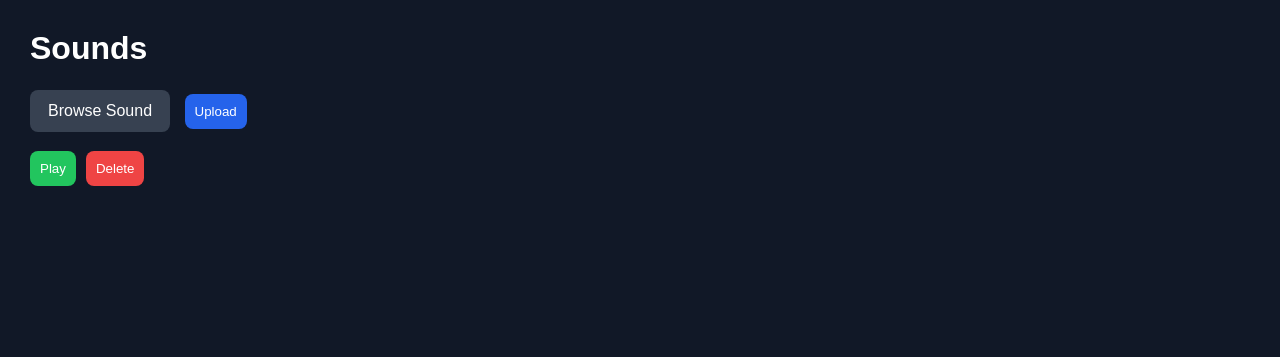
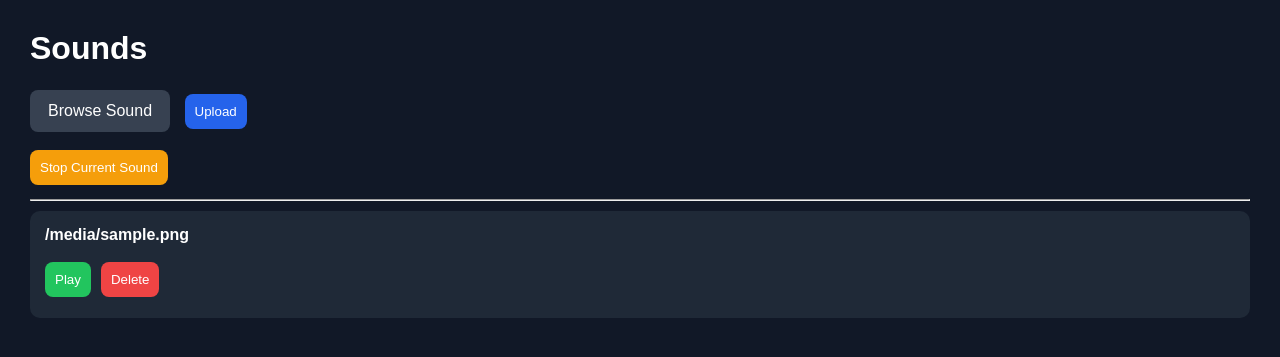
Before and after one commit to human757-fin/evilbot, a Flask app: template templates/sounds.html in a window 1280 px wide. Shown: the part 49-406 px from the top of the page. Run offline with Flask 3, Linux system fonts and the light colour scheme; the template is opened without the code that fills it: most values are stand-ins (such as "Sample title", 1, 10 or a date in 2020); parts of the project's set-up code (start-up, migrations or seed data) failed here and were passed over.

Commit message:
fixed sounds page

```diff
--- a/bot_api.py
+++ b/bot_api.py
@@ -48,6 +48,12 @@ def play_sound(filename):
     })
 
 
+def stop_sound():
+    push_command({
+        "action": "stop_sound"
+    })
+
+
 def send_embed(
     channel_id,
     title,
--- a/static/style.css
+++ b/static/style.css
@@ -184,3 +184,20 @@ input:checked + .slider {
 input:checked + .slider:before {
     transform: translateX(24px);
 }
+
+.filename {
+    font-size: 16px;
+    font-weight: bold;
+    margin-bottom: 12px;
+    color: white;
+    word-break: break-word;
+}
+
+.stop-btn {
+    background: #f59e0b;
+    margin-top: 15px;
+}
+
+.stop-btn:hover {
+    background: #d97706;
+}
--- a/templates/sounds.html
+++ b/templates/sounds.html
@@ -1,6 +1,5 @@
 {% extends "base.html" %}
 
-{% block title %}Sounds{% endblock %}
 {% block content %}
 <h1>Sounds</h1>
 
@@ -13,13 +12,30 @@
     <button>Upload</button>
 </form>
 
+<form method="post" action="/stop_sound">
+    <button class="stop-btn">
+        Stop Current Sound
+    </button>
+</form>
+
+<hr>
+
 {% for file in files %}
+<div class="card">
+    <div class="filename">
+        {{ file }}
+    </div>
+
     <div class="sound-actions">
         <form method="post" action="/play">
-        <input type="hidden"
+            <input
+                type="hidden"
                 name="filename"
-               value="{{ file }}">
-        <button class="play-btn">Play</button>
+                value="{{ file }}"
+            >
+            <button class="play-btn">
+                Play
+            </button>
         </form>
 
         <form method="post"
@@ -29,5 +45,6 @@
             </button>
         </form>
     </div>
+</div>
 {% endfor %}
 {% endblock %}
--- a/webpanel.py
+++ b/webpanel.py
@@ -24,6 +24,7 @@ from bot_api import (
     join_vc,
     leave_vc,
     play_sound,
+    stop_sound,
     send_embed,
     get_status
 )
@@ -260,6 +261,14 @@ def route_play():
     )
 
 
+@app.route("/stop_sound", methods=["POST"])
+@login_required
+def route_stop_sound():
+    stop_sound()
+    flash("Stopped sound.")
+    return redirect(url_for("sounds"))
+
+
 @app.route("/delete_sound/<filename>", methods=["POST"])
 @login_required
 def delete_sound(filename):
```
Also changed, not shown: main.py (+7 -0 lines), settings.json (deleted, +0 -9 lines). Lines whose indentation alone changed are shown as unchanged.
